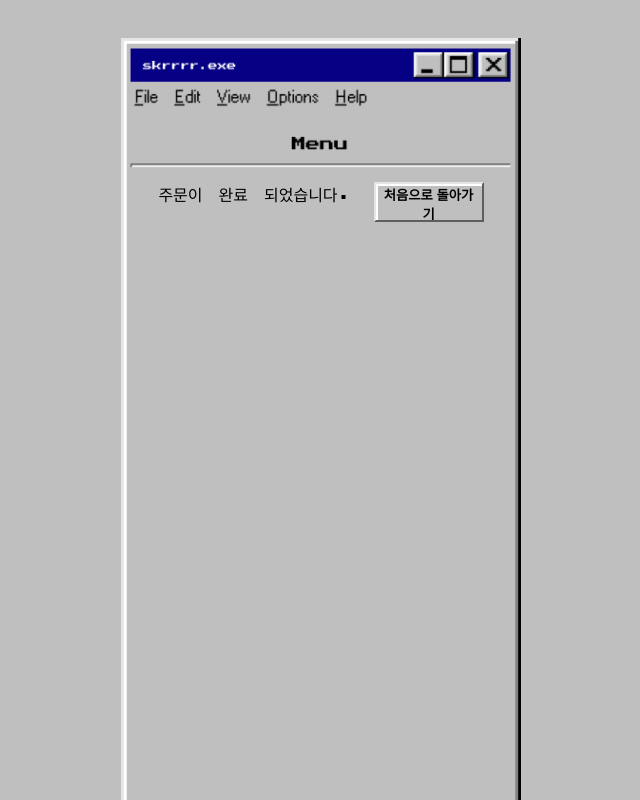
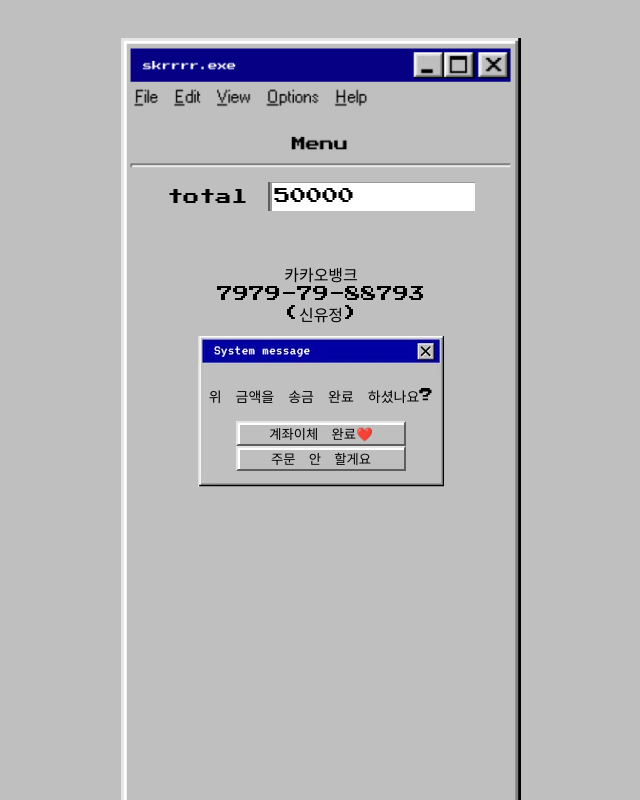
Before and after one commit to DDonghyeo/skrrrr_order_page, a plain HTML site: page order_complete.html in a window 1280 px wide. Shown: the whole page, without its empty margins (319-959 px from the left). Drawn offline with Linux system fonts and the light colour scheme.

Commit message:
complete page

```diff
--- a/css/index.css
+++ b/css/index.css
@@ -134,12 +134,15 @@
     display: flex;
     width: 90%;
     height: 2.5%;
-    background-color: #FFFFFF;
     margin: 20px auto;
     font-family: 'Press Start 2P';
     font-size: large;
     text-align: center;
     line-height: 150%;
+}
+
+.order p{
+    background-color: #FFFFFF;
 }
 
 .order_button{
@@ -210,3 +213,56 @@
     background: transparent;
     border: none;
 }
+
+
+
+
+
+
+/* complete */
+.complete_total{
+    display: flex;
+    width: 100%;
+    height: 30px;
+    justify-content: center;
+    align-items: center;
+}
+
+.complete_pop{
+    width: 246px;
+    height: 151px;
+    background-image: url(/img/pop_up.png);
+    background-repeat: no-repeat;
+    margin: 10px auto;
+}
+
+.complete_button{
+    width: 170px;
+    height: 25px;
+    text-align: center;
+
+    font-family: 'Press Start 2P';
+    font-weight: 400;
+    background-color: #BFBFBF;
+    box-shadow: 2px 2px 0 #FFFFFF inset;
+    border-top: 2px solid #E5E5E5;
+    border-left: 2px solid #E5E5E5;
+    border-right:2px solid #5E5E5E;
+    border-bottom:2px solid #5E5E5E;
+}
+
+.complete_button_{
+    width: 260px;
+    height: 40px;
+    text-align: center;
+    margin: 10px auto;
+
+    font-family: 'Press Start 2P';
+    font-weight: 400;
+    background-color: #BFBFBF;
+    box-shadow: 2px 2px 0 #FFFFFF inset;
+    border-top: 2px solid #E5E5E5;
+    border-left: 2px solid #E5E5E5;
+    border-right:2px solid #5E5E5E;
+    border-bottom:2px solid #5E5E5E;
+}
--- a/js/cart.js
+++ b/js/cart.js
@@ -41,6 +41,8 @@
        setTimeout(function(){
         newWindow.close();
    }, 5000);
+   //local storage 초기화
+   localStorage.clear();
    //주문 완료 페이지 이동
     location.replace("/order_complete.html")
 }
--- a/order_complete.html
+++ b/order_complete.html
@@ -9,11 +9,21 @@
 </head>
 <body>
     <div class="background">
-        <div class="menu_wrap" style="font-family: 'Press Start 2P';">
-            주문이 완료 되었습니다.
-            <button class="add_button" onclick="location.replace('/index.html')"> 처음으로 돌아가기 </button>
+        <div class="menu_wrap" style="font-family: 'Press Start 2P'; flex-direction: column; justify-content: flex-start;">
+            <div class="complete_total">total <div class="box" style="width:200px">50000</div></div>
+            <div style="margin-top: 50px;">
+                카카오뱅크 <br>
+                7979-79-88793 <br>
+                (신유정)
+            </div>
+            <div class="complete_pop">
+                <div class="message" style="margin-top: 50px; font-size: 14px; margin-bottom: 15px;">
+                    위 금액을 송금 완료 하셨나요?
+                </div>
+                <button class="complete_button" onclick="location.replace('/complete.html')">계좌이체 완료❤️</button>
+                <button class="complete_button" onclick="location.replace('/index.html')">주문 안 할게요</button>
+            </div>
         </div>
-
     </div>
 
 </body>
```
Also changed, not shown: cart.html (+2 -1 lines), complete.html (added, +22 -0 lines), img/very_good.png (added).
